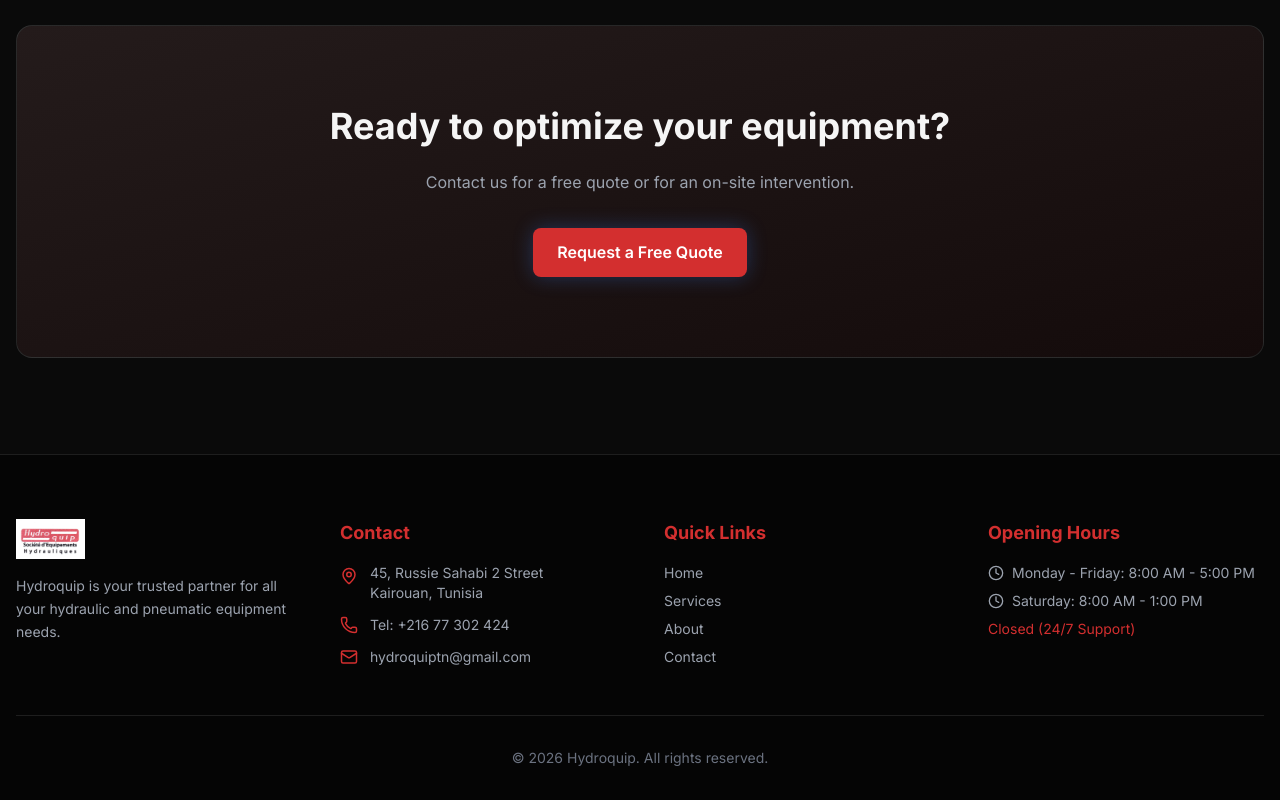
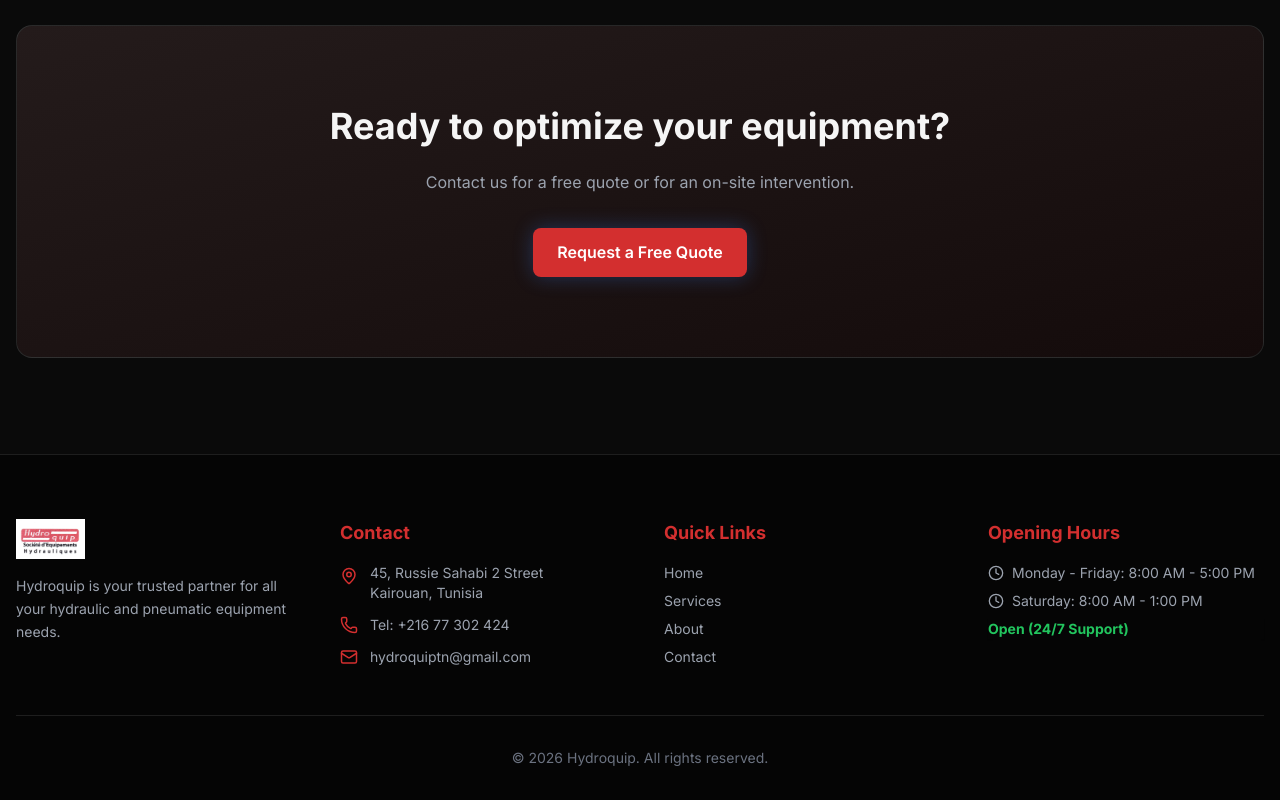
Before and after one commit to ayoub-aouinti/Hydroquip-website, a React (Vite) app: page / in a window 1280 px wide. Shown: the part 1255-2055 px from the top of the page. Built offline with nearby package versions, Linux system fonts and the light colour scheme.

Commit message:
feat: update footer component by Implementing Dynamic Business Status and internationalization with new Arabic, English, and French language files.

```diff
--- a/src/components/Footer.tsx
+++ b/src/components/Footer.tsx
@@ -4,6 +4,21 @@ import { Link } from 'react-router-dom';
 
 const Footer = () => {
   const { t } = useTranslation();
+
+  const isOpen = () => {
+    const now = new Date();
+    const day = now.getDay();
+    const hour = now.getHours();
+
+    if (day >= 1 && day <= 5) {
+      return hour >= 8 && hour < 17;
+    } else if (day === 6) {
+      return hour >= 8 && hour < 13;
+    }
+    return false;
+  };
+
+  const businessOpen = isOpen();
 
   return (
     <footer className="bg-[#050505] text-white pt-16 pb-8 border-t border-white/10">
@@ -59,7 +74,9 @@ const Footer = () => {
                 <Clock size={16} />
                 <span>{t('contact.info.hours.saturday')}: {t('contact.info.hours.saturdayTime')}</span>
               </li>
-              <li className="text-primary">{t('contact.info.hours.sundayTime')}</li>
+              <li className={`${businessOpen ? 'text-green-500' : 'text-red-500'} font-bold mt-2 shadow-sm`}>
+                {businessOpen ? t('contact.info.hours.open') : t('contact.info.hours.closed')} ({t('whatsapp.assistance')})
+              </li>
             </ul>
           </div>
         </div>
--- a/src/locales/ar.json
+++ b/src/locales/ar.json
@@ -103,7 +103,9 @@
         "saturday": "السبت",
         "saturdayTime": "8:00 صباحاً - 1:00 ظهراً",
         "sunday": "الأحد",
-        "sundayTime": "مغلق (دعم على مدار الساعة)"
+        "sundayTime": "مغلق (دعم على مدار الساعة)",
+        "open": "مفتوح",
+        "closed": "مغلق"
       }
     },
     "form": {
--- a/src/locales/en.json
+++ b/src/locales/en.json
@@ -103,7 +103,9 @@
         "saturday": "Saturday",
         "saturdayTime": "8:00 AM - 1:00 PM",
         "sunday": "Sunday",
-        "sundayTime": "Closed (24/7 Support)"
+        "sundayTime": "Closed (24/7 Support)",
+        "open": "Open",
+        "closed": "Closed"
       }
     },
     "form": {
--- a/src/locales/fr.json
+++ b/src/locales/fr.json
@@ -103,7 +103,9 @@
         "saturday": "Samedi",
         "saturdayTime": "8h00 - 13h00",
         "sunday": "Dimanche",
-        "sundayTime": "Fermé (Assistance 7/7)"
+        "sundayTime": "Fermé (Assistance 7/7)",
+        "open": "Ouvert",
+        "closed": "Fermé"
       }
     },
     "form": {
```
